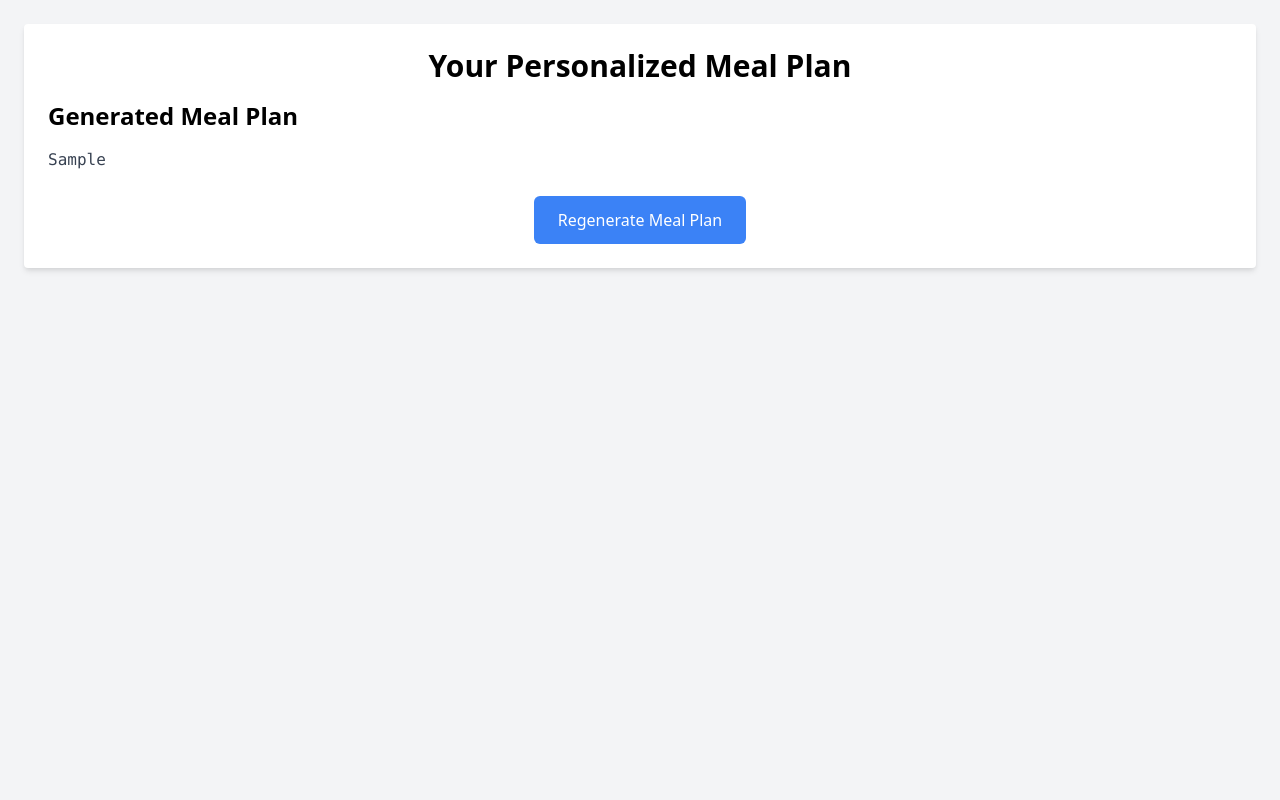
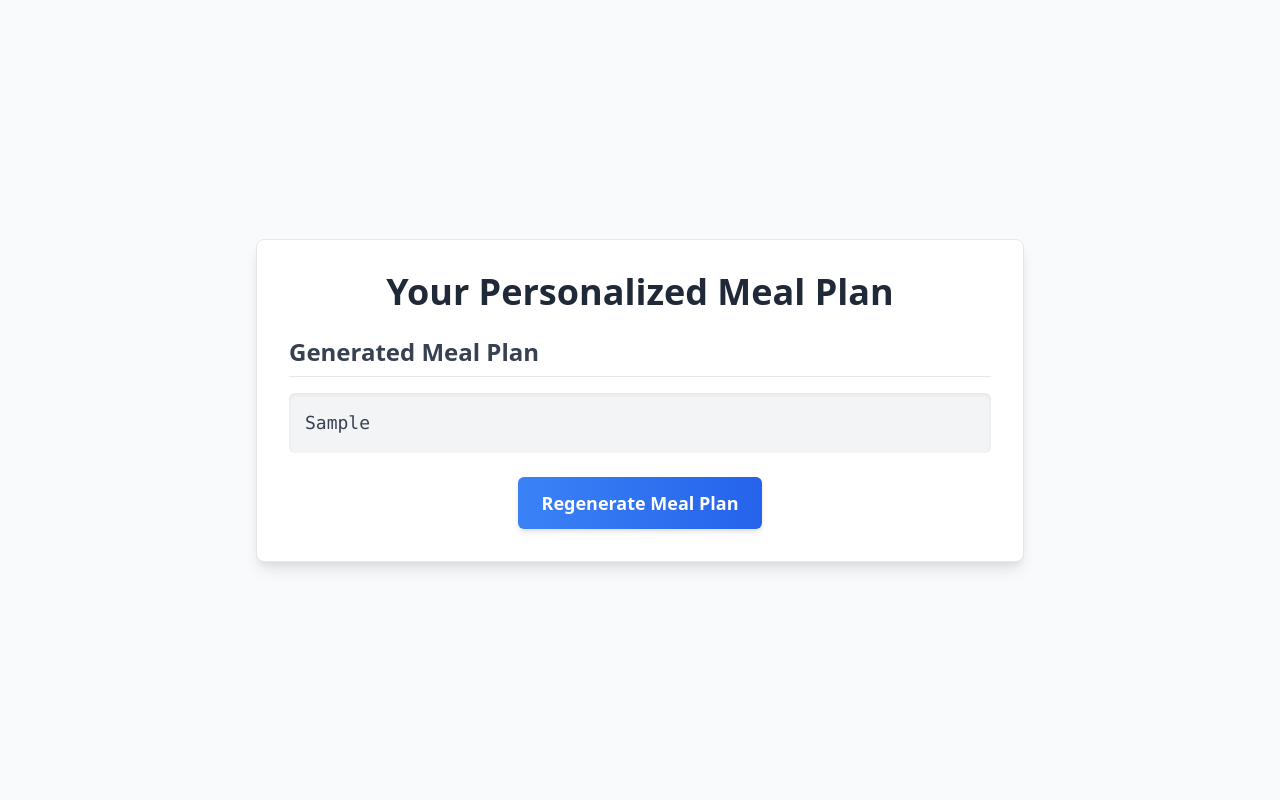
Before and after one commit to sailathakakumanu/nutrigenius, a Django app: template templates/meal_plan.html in a window 1280 px wide. Run offline with Django 5.2, Linux system fonts and the light colour scheme; the template is opened without the code that fills it: most values are stand-ins (such as "Sample title", 1, 10 or a date in 2020).

Commit message:
Enhance meal plan UI

```diff
--- a/templates/meal_plan.html
+++ b/templates/meal_plan.html
@@ -6,26 +6,28 @@
     <title>Generated Meal Plan</title>
     <link href="https://cdn.jsdelivr.net/npm/tailwindcss@2.2.19/dist/tailwind.min.css" rel="stylesheet">
 </head>
-<body class="bg-gray-100 font-sans">
-    <div class="container mx-auto p-6">
-        <div class="bg-white p-6 rounded shadow-md">
-            <h1 class="text-3xl font-semibold text-center mb-4">Your Personalized Meal Plan</h1>
+<body class="bg-gray-50 font-sans flex items-center justify-center min-h-screen p-6">
+
+    <div class="bg-white max-w-3xl w-full p-8 rounded-lg shadow-lg border border-gray-200">
+        <h1 class="text-4xl font-bold text-center text-gray-800 mb-6">Your Personalized Meal Plan</h1>
 
         <div class="mb-6">
-                <h2 class="text-2xl font-semibold">Generated Meal Plan</h2>
-                <div class="mt-4">
+            <h2 class="text-2xl font-semibold text-gray-700 border-b pb-2">Generated Meal Plan</h2>
+            <div class="mt-4 bg-gray-100 p-4 rounded-md shadow-inner">
                 {% if meal_plan %}
-                        <pre class="whitespace-pre-wrap text-gray-700">{{ meal_plan }}</pre>
+                    <pre class="whitespace-pre-wrap text-gray-700 text-lg">{{ meal_plan }}</pre>
                 {% else %}
-                        <p class="text-red-500">No meal plan generated yet. Please fill out the form to get a meal plan.</p>
+                    <p class="text-red-500 font-semibold">No meal plan generated yet. Please fill out the form to get a meal plan.</p>
                 {% endif %}
             </div>
         </div>
 
         <div class="flex justify-center mt-6">
-                <a href="{% url 'get_started' %}" class="bg-blue-500 text-white px-6 py-3 rounded-md hover:bg-blue-600">Regenerate Meal Plan</a>
+            <a href="{% url 'get_started' %}" class="bg-gradient-to-r from-blue-500 to-blue-600 text-white px-6 py-3 rounded-md text-lg font-semibold shadow-md transition-transform transform hover:scale-105">
+                Regenerate Meal Plan
+            </a>
         </div>
     </div>
-    </div>
+
 </body>
 </html>
```
Lines whose indentation alone changed are shown as unchanged.
